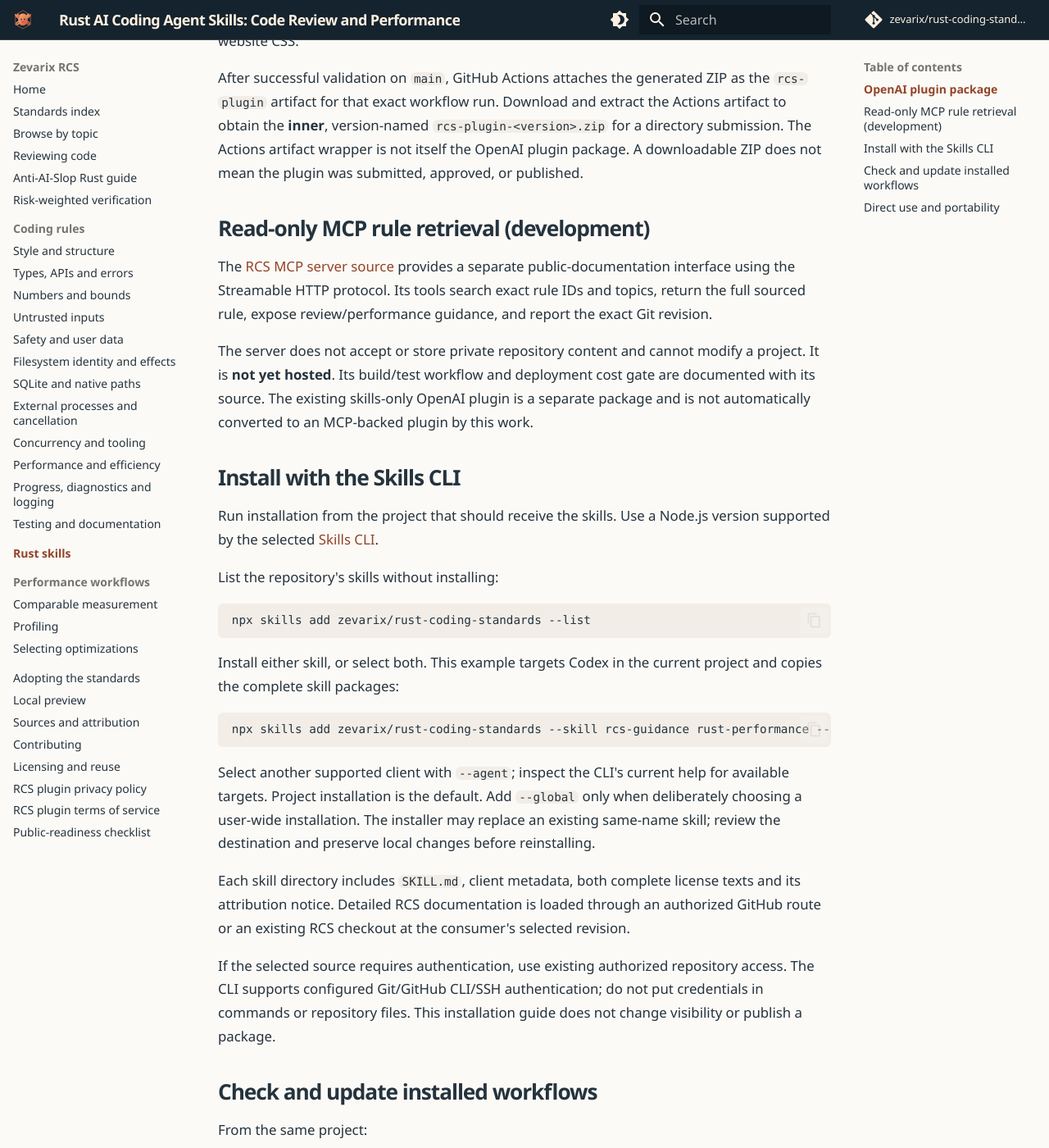
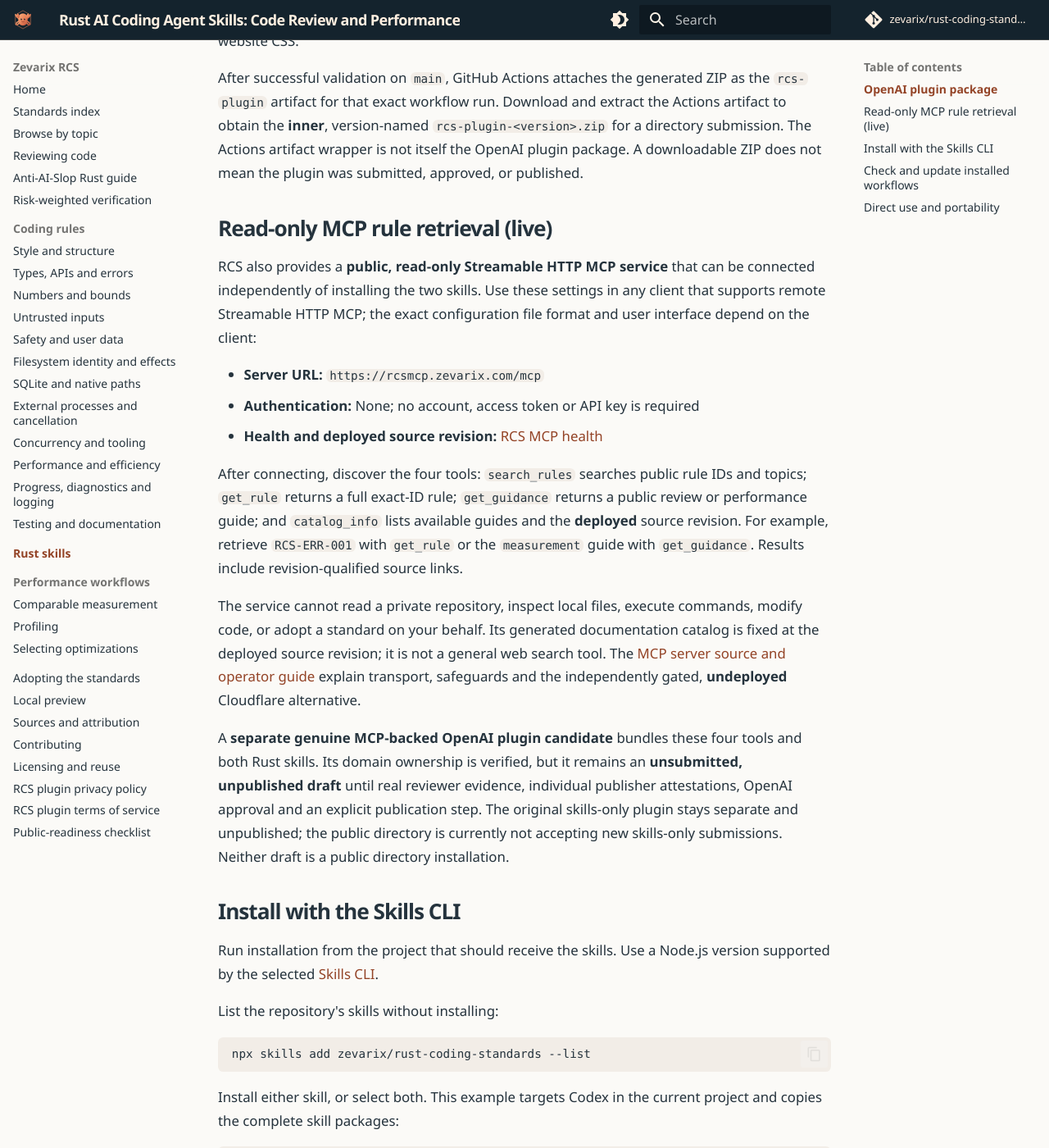
Before and after one commit to zevarix/rust-coding-standards, an MkDocs documentation site: the page built from docs/skills.md, in a window 1280 px wide and 1400 px high, scrolled down 1211 px. Shown: the whole window at 82% size. Built offline with MkDocs 1.6.1 and Material for MkDocs 9.7.7, drawn with Linux system fonts in a browser that asks for light colours; comment, search, counter and statistics services are not loaded.

Commit message:
docs: reconcile RCS MCP live availability and plugin gates (#74)
Update public developer and operator guidance for the verified Hostinger v0.1.3 MCP and domain-verified, unpublished OpenAI plugin draft. Preserve Cloudflare zero-cost gate and legacy skills-only plugin. Closes #73.

```diff
--- a/docs/skills.md
+++ b/docs/skills.md
@@ -58,18 +58,38 @@ extract the Actions artifact to obtain the **inner**, version-named
 wrapper is not itself the OpenAI plugin package. A downloadable ZIP does not
 mean the plugin was submitted, approved, or published.
 
-## Read-only MCP rule retrieval (development)
+## Read-only MCP rule retrieval (live)
 
-The [RCS MCP server source](https://github.com/zevarix/rust-coding-standards/tree/main/mcp/rcs)
-provides a separate public-documentation interface using the Streamable HTTP
-protocol. Its tools search exact rule IDs and topics, return the full sourced
-rule, expose review/performance guidance, and report the exact Git revision.
+RCS also provides a **public, read-only Streamable HTTP MCP service** that can
+be connected independently of installing the two skills. Use these settings
+in any client that supports remote Streamable HTTP MCP; the exact configuration
+file format and user interface depend on the client:
 
-The server does not accept or store private repository content and cannot
-modify a project. It is **not yet hosted**. Its build/test workflow and
-deployment cost gate are documented with its source. The existing skills-only
-OpenAI plugin is a separate package and is not automatically converted to an
-MCP-backed plugin by this work.
+- **Server URL:** `https://rcsmcp.zevarix.com/mcp`
+- **Authentication:** None; no account, access token or API key is required
+- **Health and deployed source revision:** [RCS MCP health](https://rcsmcp.zevarix.com/health)
+
+After connecting, discover the four tools: `search_rules` searches public
+rule IDs and topics; `get_rule` returns a full exact-ID rule;
+`get_guidance` returns a public review or performance guide; and
+`catalog_info` lists available guides and the **deployed** source revision.
+For example, retrieve `RCS-ERR-001` with `get_rule` or the `measurement`
+guide with `get_guidance`. Results include revision-qualified source links.
+
+The service cannot read a private repository, inspect local files, execute
+commands, modify code, or adopt a standard on your behalf. Its generated
+documentation catalog is fixed at the deployed source revision; it is not a
+general web search tool. The [MCP server source and operator guide](https://github.com/zevarix/rust-coding-standards/tree/main/mcp/rcs)
+explain transport, safeguards and the independently gated, **undeployed**
+Cloudflare alternative.
+
+A **separate genuine MCP-backed OpenAI plugin candidate** bundles these
+four tools and both Rust skills. Its domain ownership is verified, but it
+remains an **unsubmitted, unpublished draft** until real reviewer evidence,
+individual publisher attestations, OpenAI approval and an explicit publication
+step. The original skills-only plugin stays separate and unpublished; the
+public directory is currently not accepting new skills-only submissions.
+Neither draft is a public directory installation.
 
 ## Install with the Skills CLI
 
```
Also changed, not shown: README.md (+5 -3 lines), mcp/rcs/README.md (+39 -33 lines).
